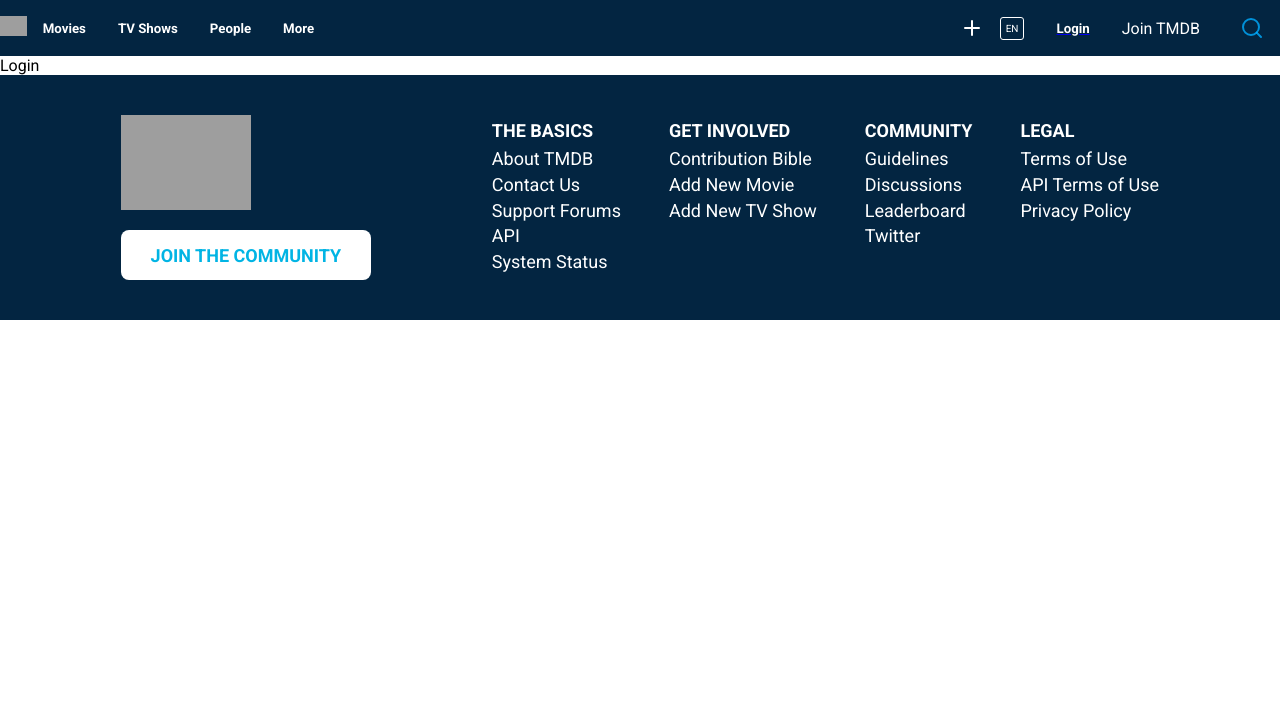
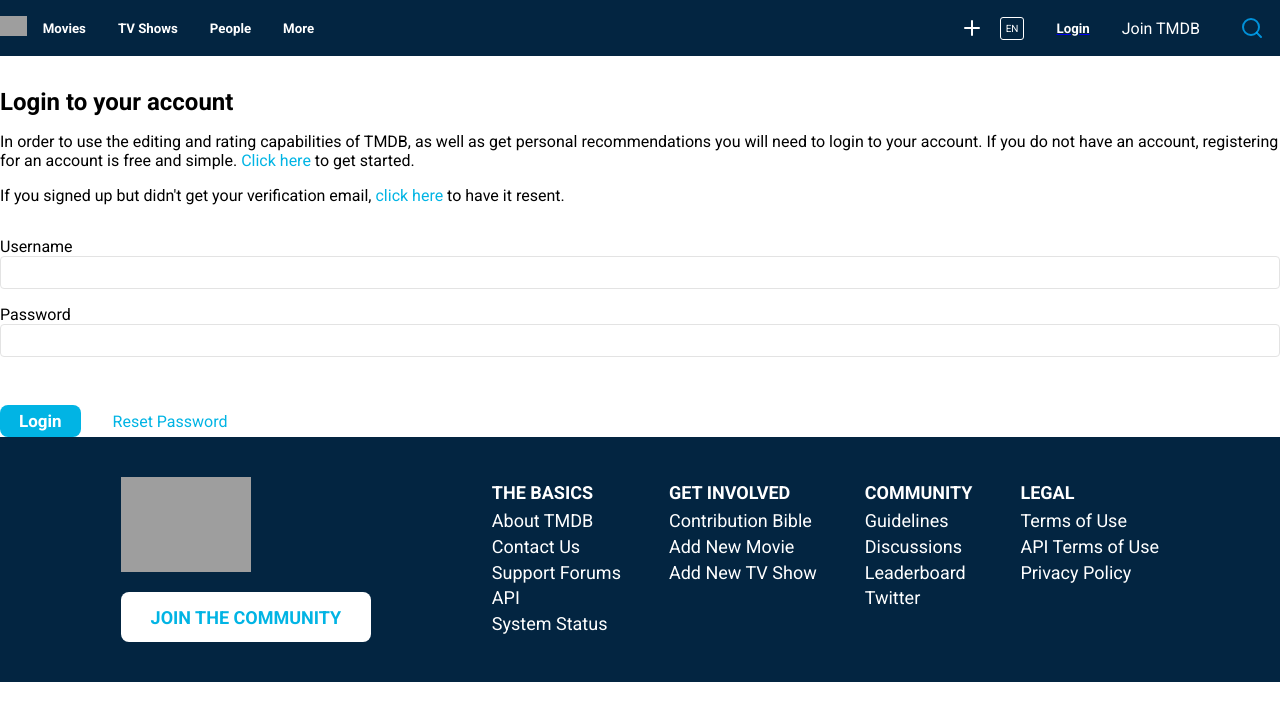
Before and after one commit to ZMukhammadRizo/Movie-Project, a React (Create React App) app: page /login in a window 1280 px wide. Shown: the top 720 px of the page. Built offline with nearby package versions, Linux system fonts and the light colour scheme; grey boxes are pictures that could not be loaded; a web font is replaced by a local one.

Commit message:
Login and reset email/password added and routed

```diff
--- /dev/null
+++ b/src/components/Account/Log In/index.js
@@ -0,0 +1,96 @@
+import React from 'react';
+import { Link } from 'react-router-dom';
+import styled from 'styled-components';
+import Container from '../../../layout/Container';
+
+const Header = styled('h2')`
+  margin: 2rem 0 0 0;
+  font-size: 1.5em;
+`;
+
+const Texts = styled('p')`
+  font-size: 16px;
+  margin: 1rem 0;
+`;
+const LinkTo = styled(Link)`
+  text-decoration: none;
+  color: ${({ theme }) => theme.background.tmdbLightBlue};
+`;
+
+const Inputs = styled('div')`
+  margin: 2rem 0;
+`;
+
+const InputLabel = styled('label')`
+  font-size: 16px;
+`;
+
+const Input = styled('input')`
+  margin-bottom: 1rem;
+  width: 100%;
+  padding: 0.5rem 1rem;
+  border: 1px solid ${({ theme }) => theme.background.lightGrey};
+  color: #495057;
+  border-radius: 0.25rem;
+`;
+
+const Button = styled('button')`
+  cursor: pointer;
+  margin-right: 2rem;
+  text-decoration: none;
+  border: none;
+  padding: 6px 19px;
+  font-weight: 700;
+  font-size: 17px;
+  border-radius: ${({ theme }) => theme.borderRadius.imageBorderRadius};
+  color: #fff;
+  background-color: ${({ theme }) => theme.background.accountLightBlue};
+  &:hover {
+    background-color: black;
+    transition: all 0.8s;
+  }
+`;
+
+const Button2 = styled('button')`
+  text-decoration: none;
+  margin-left: 0;
+  border: none;
+  font-size: 16px;
+  background: none;
+  color: ${({ theme }) => theme.background.accountLightBlue};
+`;
+
+const LogIn = () => {
+  return (
+    <Container>
+      <Header>Login to your account</Header>
+      <Texts>
+        In order to use the editing and rating capabilities of TMDB, as well as get personal
+        recommendations you will need to login to your account. If you do not have an account,
+        registering for an account is free and simple.
+        <LinkTo to={'/signup'}> Click here </LinkTo>
+        to get started.
+      </Texts>
+      <Texts>
+        If you signed up but didn't get your verification email,{' '}
+        <LinkTo to={'/resend-email-verification'}>click here</LinkTo> to have it resent.
+      </Texts>
+      <Inputs>
+        <InputLabel>
+          Username
+          <Input type={'text'} />
+        </InputLabel>
+        <InputLabel>
+          Password
+          <Input type={'password'} />
+        </InputLabel>
+      </Inputs>
+      <Button>Login</Button>
+      <Button2 as={Link} to={'/reset-password'}>
+        Reset Password
+      </Button2>
+    </Container>
+  );
+};
+
+export default LogIn;
--- /dev/null
+++ b/src/components/Account/Reset/EmailVerification/index.js
@@ -0,0 +1,84 @@
+import React from 'react';
+import { Link } from 'react-router-dom';
+import styled from 'styled-components';
+import Container from '../../../../layout/Container';
+
+const Header = styled('h2')`
+  font-size: 24px;
+  padding: 0.7rem 0;
+`;
+
+const Content = styled('div')`
+  margin: 0 auto;
+  max-width: 700px;
+  width: 100%;
+  align-items: flex-start;
+  align-content: flex-start;
+  padding: 30px 40px;
+`;
+
+const Text = styled('p')`
+  margin-bottom: 2rem;
+`;
+
+const InputLabel = styled('label')`
+  font-size: 16px;
+`;
+
+const Input = styled('input')`
+  margin-bottom: 2rem;
+  width: 100%;
+  padding: 0.5rem 1rem;
+  border: 1px solid ${({ theme }) => theme.background.lightGrey};
+  color: #495057;
+  border-radius: 0.25rem;
+`;
+
+const Button = styled('button')`
+  cursor: pointer;
+  margin-right: 2rem;
+  text-decoration: none;
+  border: none;
+  padding: 10px 25px;
+  font-weight: 700;
+  font-size: 17px;
+  border-radius: ${({ theme }) => theme.borderRadius.imageBorderRadius};
+  color: #fff;
+  background-color: ${({ theme }) => theme.background.accountLightBlue};
+  &:hover {
+    background-color: black;
+    transition: all 0.8s;
+  }
+`;
+
+const Button2 = styled('button')`
+  text-decoration: none;
+  margin-left: 0;
+  border: none;
+  font-size: 16px;
+  background: none;
+  color: ${({ theme }) => theme.background.accountLightBlue};
+`;
+
+const EmailVerification = () => {
+  return (
+    <Container>
+      <Content>
+        <Header>Resend activation email</Header>
+        <Text>
+          Missing your account verification email? Enter your email below to have it resent.
+        </Text>
+        <InputLabel>
+          Email
+          <Input placeholder={"What's your email"} type={'text'} />
+        </InputLabel>
+        <Button>Send</Button>
+        <Button2 as={Link} to={'/login'}>
+          Cancel
+        </Button2>
+      </Content>
+    </Container>
+  );
+};
+
+export default EmailVerification;
--- /dev/null
+++ b/src/components/Account/Reset/Password/index.js
@@ -0,0 +1,85 @@
+import React from 'react';
+import { Link } from 'react-router-dom';
+import styled from 'styled-components';
+import Container from '../../../../layout/Container';
+
+const Header = styled('h2')`
+  font-size: 24px;
+  padding: 0.7rem 0;
+`;
+
+const Content = styled('div')`
+  margin: 0 auto;
+  max-width: 900px;
+  width: 100%;
+  align-items: flex-start;
+  align-content: flex-start;
+  padding: 30px 40px;
+`;
+
+const Text = styled('p')`
+  margin-bottom: 2rem;
+`;
+
+const InputLabel = styled('label')`
+  font-size: 16px;
+`;
+
+const Input = styled('input')`
+  margin-bottom: 2rem;
+  width: 100%;
+  padding: 0.5rem 1rem;
+  border: 1px solid ${({ theme }) => theme.background.lightGrey};
+  color: #495057;
+  border-radius: 0.25rem;
+`;
+
+const Button = styled('button')`
+  cursor: pointer;
+  margin-right: 2rem;
+  text-decoration: none;
+  border: none;
+  padding: 10px 25px;
+  font-weight: 700;
+  font-size: 17px;
+  border-radius: ${({ theme }) => theme.borderRadius.imageBorderRadius};
+  color: #fff;
+  background-color: ${({ theme }) => theme.background.accountLightBlue};
+  &:hover {
+    background-color: black;
+    transition: all 0.8s;
+  }
+`;
+
+const Button2 = styled('button')`
+  text-decoration: none;
+  margin-left: 0;
+  border: none;
+  font-size: 16px;
+  background: none;
+  color: ${({ theme }) => theme.background.accountLightBlue};
+`;
+
+const PasswordRes = () => {
+  return (
+    <Container>
+      <Content>
+        <Header>Reset password</Header>
+        <Text>
+          Enter the email you used to sign up for a TMDB account and we'll send you the steps
+          required to reset your password.
+        </Text>
+        <InputLabel>
+          Email
+          <Input placeholder={"What's your email"} type={'text'} />
+        </InputLabel>
+        <Button>Continue</Button>
+        <Button2 as={Link} to={'/login'}>
+          Cancel
+        </Button2>
+      </Content>
+    </Container>
+  );
+};
+
+export default PasswordRes;
--- a/src/components/Account/Sign Up/index.js
+++ b/src/components/Account/Sign Up/index.js
@@ -102,19 +102,19 @@
         </OtherTexts>
         <InputLabel>
           Username
-          <Input className="Input" type={'text'} />
+          <Input type={'text'} />
         </InputLabel>
         <InputLabel>
           Password (4 characters minimum)
-          <Input className="Input" type={'password'} />
+          <Input type={'password'} />
         </InputLabel>
         <InputLabel>
           Confirm password
-          <Input className="Input" type={'password'} />
+          <Input type={'password'} />
         </InputLabel>
         <InputLabel>
           Email
-          <Input className="Input" type={'text'} />
+          <Input type={'text'} />
         </InputLabel>
         <Button>Sign Up</Button>
         <Button2 as={Link} to={'/'}>
--- a/src/components/Footer/index.js
+++ b/src/components/Footer/index.js
@@ -8,6 +8,7 @@
 const FooterContent = styled('div')`
   background-color: #032541;
   padding: 40px 0;
+  display: flex;
 `;
 
 const FooterContainer = styled(Container)`
--- a/src/layout/Container.js
+++ b/src/layout/Container.js
@@ -1,6 +1,6 @@
-import styled from "styled-components";
+import styled from 'styled-components';
 
-const Container = styled("div")`
+const Container = styled('div')`
   max-width: 1400px;
   width: 100%;
   margin-left: auto;
--- /dev/null
+++ b/src/pages/EmailVerificate.js
@@ -0,0 +1,8 @@
+import React from 'react';
+import EmailVerification from '../components/Account/Reset/EmailVerification';
+
+const EmailVerify = () => {
+  return <EmailVerification />;
+};
+
+export default EmailVerify;
--- a/src/pages/Login.js
+++ b/src/pages/Login.js
@@ -1,9 +1,8 @@
-import React from 'react'
+import React from 'react';
+import LogIn from '../components/Account/Log In';
 
 const Login = () => {
-  return (
-    <div>Login</div>
-  )
-}
+  return <LogIn />;
+};
 
-export default Login
+export default Login;
--- /dev/null
+++ b/src/pages/Reset-password.js
@@ -0,0 +1,8 @@
+import React from 'react';
+import PasswordRes from '../components/Account/Reset/Password';
+
+const ResetPassword = () => {
+  return <PasswordRes />;
+};
+
+export default ResetPassword;
--- a/src/routes/Routers.js
+++ b/src/routes/Routers.js
@@ -3,6 +3,8 @@
 import Home from '../pages/Home';
 import Login from '../pages/Login';
 import SignUp from '../pages/SingUp';
+import EmailVerify from '../pages/EmailVerificate';
+import ResetPassword from '../pages/Reset-password';
 
 const Routers = () => {
   return (
@@ -10,6 +12,8 @@
       <Route path="/" element={<Home />} />
       <Route path="/login" element={<Login />} />
       <Route path="/signup" element={<SignUp />} />
+      <Route path="/resend-email-verification" element={<EmailVerify />} />
+      <Route path="/reset-password" element={<ResetPassword />} />
     </Routes>
   );
 };
```
